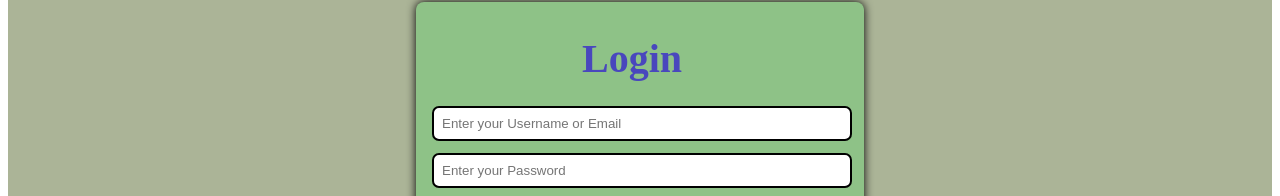
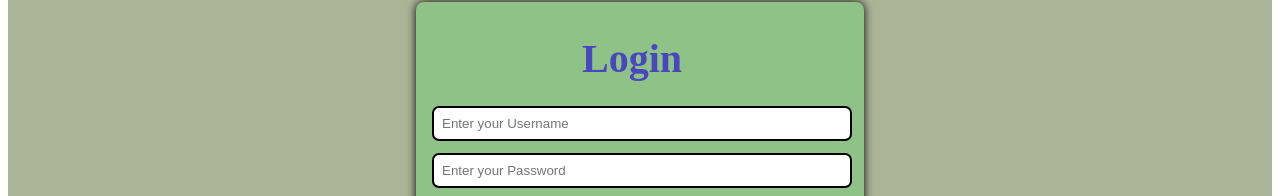
Before and after one commit to RohitGoyal13/IMS, a React (Vite) app: page / in a window 1280 px wide. Shown: the part 248-444 px from the top of the page. Built offline with nearby package versions, Linux system fonts and the light colour scheme.

Commit message:
Refactor login and signup components to use username instead of email for authentication and add navigation after signup

```diff
--- a/src/pages/login.jsx
+++ b/src/pages/login.jsx
@@ -5,7 +5,7 @@ import '../styles/login.css';
 
 const Login = () => {
     const dispatch = useDispatch();
-    const [email,setEmail] = useState('');
+    const [username,setUsername] = useState('');
     const [password,setPassword] = useState('');
 
     const handleLogin = async (e) => {
@@ -17,19 +17,19 @@ const Login = () => {
             headers: {
                 'Content-Type': 'application/json'
             },
-            body: JSON.stringify({ email,password})
+            body: JSON.stringify({ username,password})
         })
 
         const data = await response.json();
 
         if(response.ok){
-            dispatch(loginsuccess({token : data.token, email}));
+            dispatch(loginsuccess({token : data.token, username}));
             alert("Login successful");
         }
         else{
             alert("Login failed: " + data.message || "Something went wrong");
             console.error("Error:", data.message);
-            setEmail('');
+            setUsername('');
             setPassword('');
         }
         }
@@ -44,9 +44,9 @@ const Login = () => {
                 <h2>Login</h2>
                 <input
                 type="text"
-                placeholder='Enter your Username or Email'
-                value={email}
-                onChange = { (e) => setEmail(e.target.value)}
+                placeholder='Enter your Username'
+                value={username}
+                onChange = { (e) => setUsername(e.target.value)}
                 required
                 />
                 <input
--- a/src/pages/signup.jsx
+++ b/src/pages/signup.jsx
@@ -1,12 +1,15 @@
 import react,{useState} from 'react';
 import axios from 'axios';
 import '../styles/signup.css';
+import {useNavigate} from 'react-router-dom';
 
 const Signup = () => {
     const [name, setName] = useState('');
     const [email, setEmail] = useState('');
     const [username, setUsername] = useState('');
     const [password, setPassword] = useState('');
+
+    const navigate = useNavigate();
 
     const handleSignup = async (e) => {
         e.preventDefault();
@@ -21,6 +24,7 @@ const Signup = () => {
         setEmail('');
         setUsername('');
         setPassword('');
+        navigate('/login');
     }catch(error){
         console.error("Signup failed:", error);
         alert("Signup failed: " + (error.response?.data?.message || "Something went wrong"));
```
